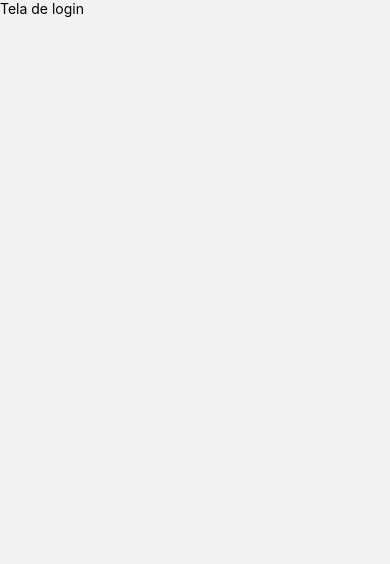
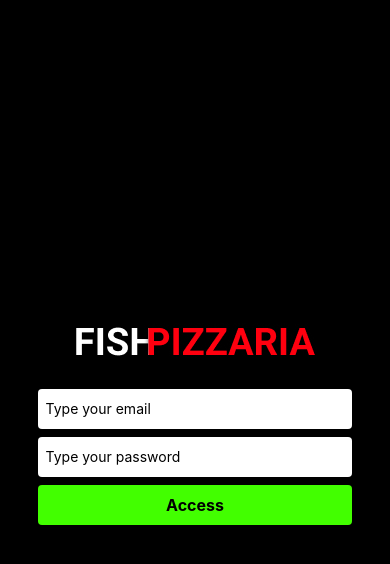
Before and after one commit to EmanuelBacalhau/fishpizzaria-mobile, a React Native app: screen /SignIn in a window 390 px wide. Shown: the top 564 px of the page. Built offline with nearby package versions, Linux system fonts and the light colour scheme.

Commit message:
feat: Adding signIn page

```diff
--- a/App.tsx
+++ b/App.tsx
@@ -7,7 +7,7 @@ import Routes from './src/routes';
 export default function App() {
   return (
     <NavigationContainer>
-      <StatusBar backgroundColor='black' style='light' translucent={false}/>
+      <StatusBar backgroundColor='black' style='dark' translucent={false}/>
       <Routes />
     </NavigationContainer>
   );
--- a/package.json
+++ b/package.json
@@ -9,14 +9,17 @@
     "web": "expo start --web"
   },
   "dependencies": {
+    "@react-native-async-storage/async-storage": "^1.18.2",
     "@react-navigation/native": "^6.1.7",
     "@react-navigation/native-stack": "^6.9.13",
     "expo": "~48.0.18",
     "expo-status-bar": "~1.4.4",
+    "lucide-react-native": "^0.255.0",
     "react": "18.2.0",
     "react-native": "0.71.8",
     "react-native-safe-area-context": "4.5.0",
-    "react-native-screens": "~3.20.0"
+    "react-native-screens": "~3.20.0",
+    "react-native-svg": "13.4.0"
   },
   "devDependencies": {
     "@babel/core": "^7.20.0",
--- a/src/pages/SignIn/index.tsx
+++ b/src/pages/SignIn/index.tsx
@@ -1,9 +1,86 @@
-import { Text, View } from "react-native";
+import { useState } from "react";
+
+import {
+  Image,
+  StyleSheet,
+  TextInput,
+  View,
+  TouchableOpacity,
+  Text
+} from "react-native";
 
 export default function SignIn() {
+  const [email, setEmail] = useState<string>('')
+  const [password, setPassword] = useState<string>('')
+
+  function sendData() {
+    if(email.trim() === '' || password.trim() === '') {
+      return
+    }
+    alert(`Email: ${email} / Password: ${password}`)
+  }
+
   return (
-    <View>
-      <Text>Tela de login</Text>
+    <View style={styles.container}>
+      <Image source={require('../../assets/logo.png')} alt="Logo FishPizzaria"/>
+
+      <View style={styles.containerInput}>
+        <TextInput
+          value={email}
+          onChangeText={(value) => setEmail(value)}
+          placeholder="Type your email"
+          style={styles.input}
+        />
+        <TextInput
+          value={password}
+          onChangeText={(value) => setPassword(value)}
+          placeholder="Type your password"
+          style={styles.input}
+          secureTextEntry={true}
+        />
+        <TouchableOpacity style={styles.button} onPress={sendData}>
+          <Text style={styles.buttonText}>
+            Access
+          </Text>
+        </TouchableOpacity>
+      </View>
     </View>
   )
 }
+
+const styles = StyleSheet.create({
+  container: {
+    flex: 1,
+    backgroundColor: 'black',
+    alignItems: "center",
+    justifyContent: 'center',
+    gap: 24
+  },
+  containerInput: {
+    gap: 8,
+    width: '95%',
+    justifyContent: "center",
+    alignItems: 'center',
+  },
+  input: {
+    backgroundColor: 'white',
+    color: 'black',
+    width: '85%',
+    height: 40,
+    paddingHorizontal: 8,
+    borderRadius: 4
+  },
+  button: {
+    backgroundColor: '#42FF00',
+    width: '85%',
+    height: 40,
+    justifyContent: 'center',
+    alignItems: 'center',
+    borderRadius: 4,
+  },
+  buttonText: {
+    fontWeight: 'bold',
+    fontSize: 16,
+    color: 'black'
+  }
+})
--- a/src/routes/index.tsx
+++ b/src/routes/index.tsx
@@ -1,3 +1,5 @@
+import { View, ActivityIndicator, StyleSheet } from 'react-native'
+
 import AuthRoutes from './AuthRoutes'
 import NoAuthRoutes from './NoAuthRoutes'
 
@@ -5,5 +7,22 @@ export default function Routes() {
   const isAuthenticated = false
   const loading = false
 
+  if(loading) {
+    return (
+      <View style={styles.isLoading}>
+        <ActivityIndicator size={'large'} color={'white'} animating={true}/>
+      </View>
+    )
+  }
+
   return isAuthenticated ? <AuthRoutes /> : <NoAuthRoutes/>
 }
+
+const styles = StyleSheet.create({
+  isLoading: {
+    flex: 1,
+    backgroundColor: 'black',
+    justifyContent: 'center',
+    alignItems: 'center'
+  }
+})
```
Also changed, not shown: src/assets/logo.png, 1 other file (tests, documents, lock files or other folders).
